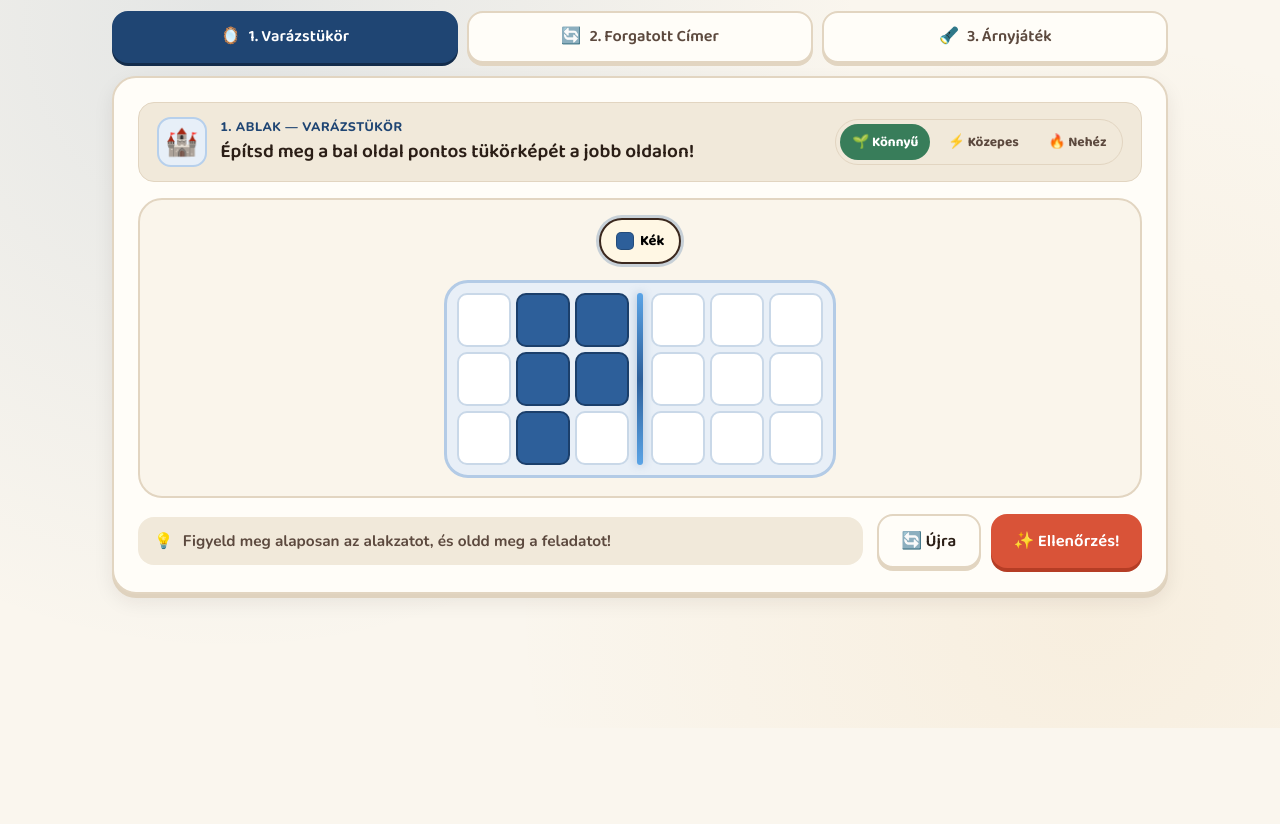
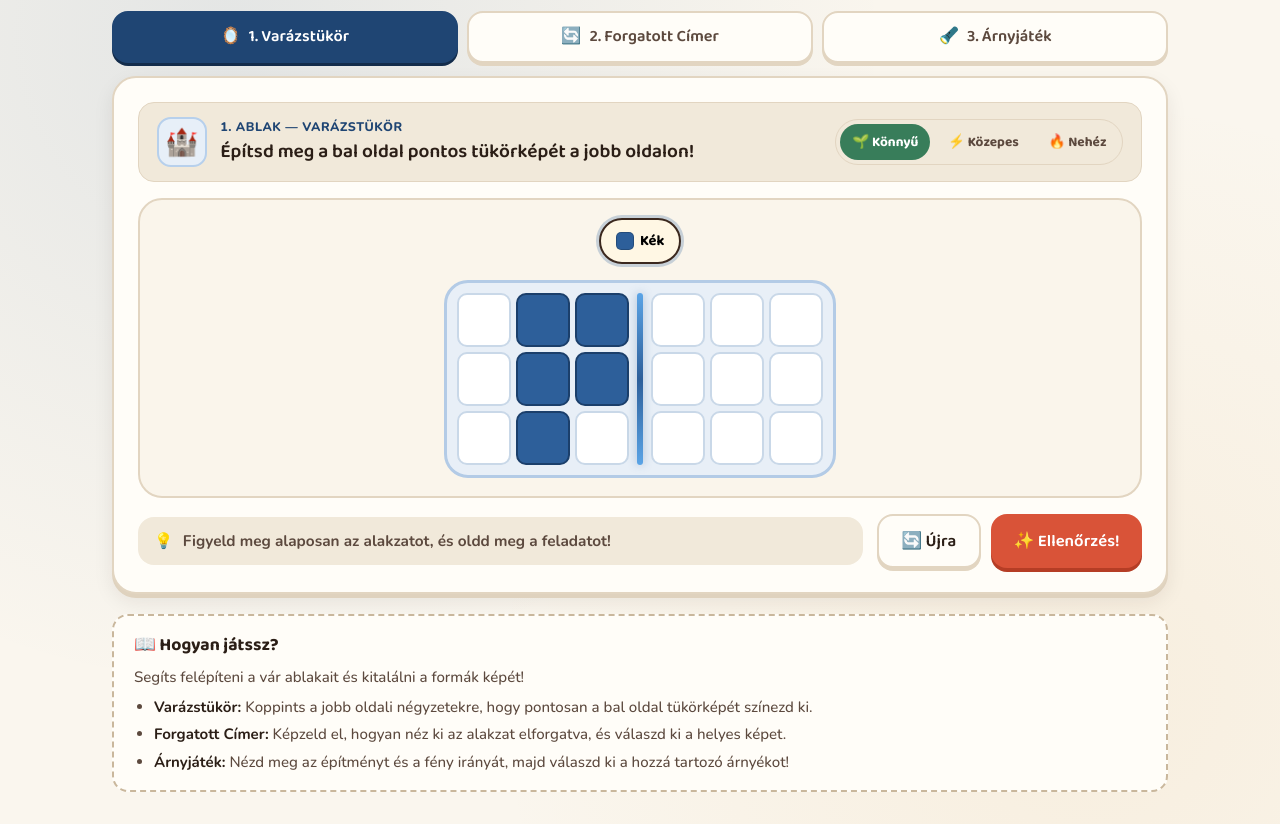
Before and after one commit to buceeman/logika, a plain HTML site: page tukor-var/index.html in a window 1280 px wide. Shown: the part 72-896 px from the top of the page. Before the commit the page ends 800 px from the top, so only its background shows below. Drawn offline with nearby package versions, Linux system fonts and the light colour scheme.

Commit message:
Add Hungarian how-to-play guides to all 7 apps

```diff
--- a/styles/main.css
+++ b/styles/main.css
@@ -679,6 +679,47 @@ a {
 }
 
 /* ==========================================================================
+   How To Play Box (App Bottom Guide)
+   ========================================================================== */
+.how-to-play {
+  margin-top: 1.25rem;
+  background: var(--bg-cream);
+  border: 2px dashed var(--border-strong);
+  border-radius: var(--radius-md);
+  padding: 1rem 1.25rem;
+  color: var(--ink-secondary);
+  font-size: 0.94rem;
+  line-height: 1.55;
+}
+
+.how-to-play-title {
+  font-family: var(--font-display);
+  font-size: 1.1rem;
+  font-weight: 700;
+  color: var(--ink-primary);
+  margin: 0 0 0.45rem 0;
+  display: flex;
+  align-items: center;
+  gap: 0.45rem;
+}
+
+.how-to-play p {
+  margin: 0 0 0.4rem 0;
+}
+
+.how-to-play ul {
+  margin: 0.25rem 0 0 0;
+  padding-left: 1.25rem;
+  display: flex;
+  flex-direction: column;
+  gap: 0.25rem;
+}
+
+.how-to-play li strong {
+  color: var(--ink-primary);
+}
+
+/* ==========================================================================
    Responsive Breakpoints
    ========================================================================== */
 @media (max-width: 860px) {
--- a/sw.js
+++ b/sw.js
@@ -1,4 +1,4 @@
-const CACHE_NAME = 'logika-muhely-v5';
+const CACHE_NAME = 'logika-muhely-v6';
 const ASSETS = [
   './',
   './index.html',
--- a/tukor-var/index.html
+++ b/tukor-var/index.html
@@ -79,6 +79,16 @@
         <div class="action-buttons" id="action-buttons"></div>
       </div>
     </section>
+
+    <section class="how-to-play" aria-label="Hogyan játssz?">
+      <h2 class="how-to-play-title">📖 Hogyan játssz?</h2>
+      <p>Segíts felépíteni a vár ablakait és kitalálni a formák képét!</p>
+      <ul>
+        <li><strong>Varázstükör:</strong> Koppints a jobb oldali négyzetekre, hogy pontosan a bal oldal tükörképét színezd ki.</li>
+        <li><strong>Forgatott Címer:</strong> Képzeld el, hogyan néz ki az alakzat elforgatva, és válaszd ki a helyes képet.</li>
+        <li><strong>Árnyjáték:</strong> Nézd meg az építményt és a fény irányát, majd válaszd ki a hozzá tartozó árnyékot!</li>
+      </ul>
+    </section>
   </main>
 
   <script src="../shared/logika-core.js?v=4"></script>
```
Also changed, not shown: buvos-utveszto/index.html (+10 -0 lines), erdei-nyomozo/index.html (+10 -0 lines), kovacs-muhelye/index.html (+10 -0 lines), merleg-vasar/index.html (+9 -0 lines), postas-suni/index.html (+10 -0 lines), szabaly-kameleon/index.html (+10 -0 lines).
